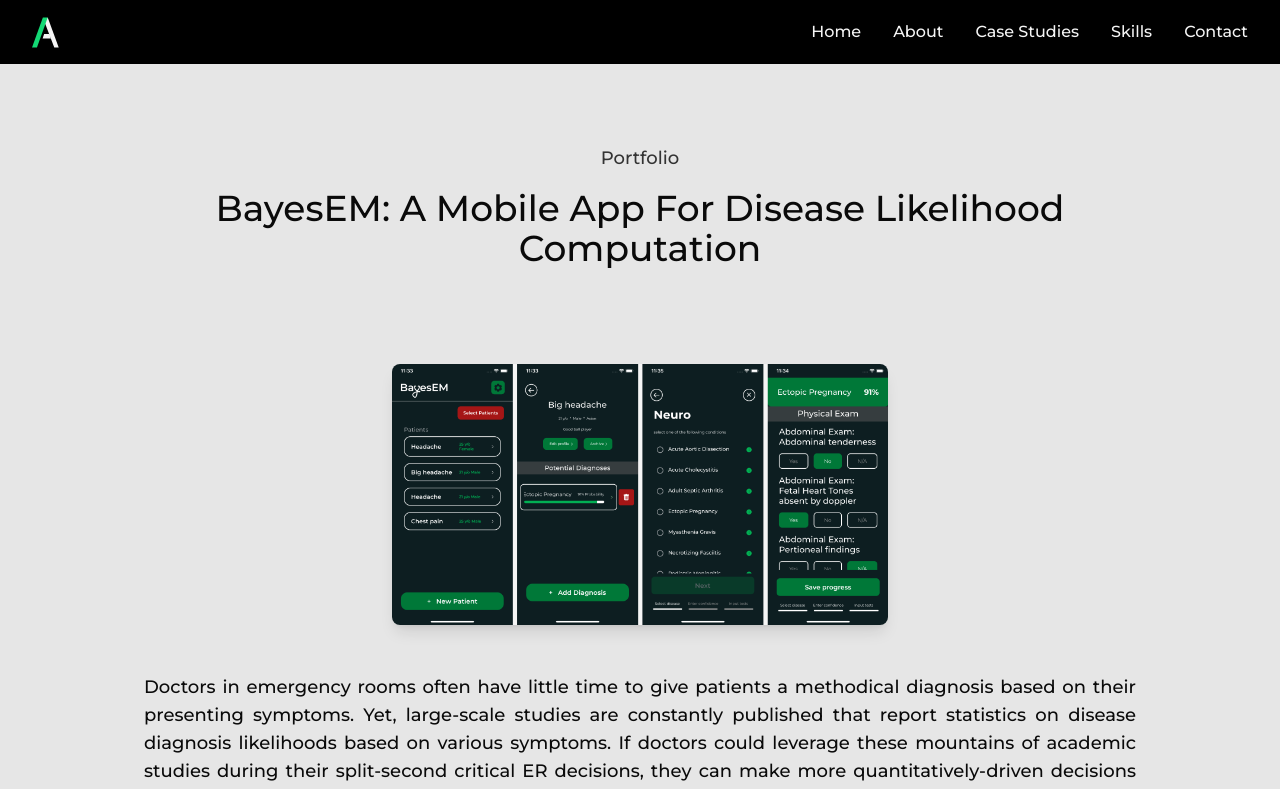
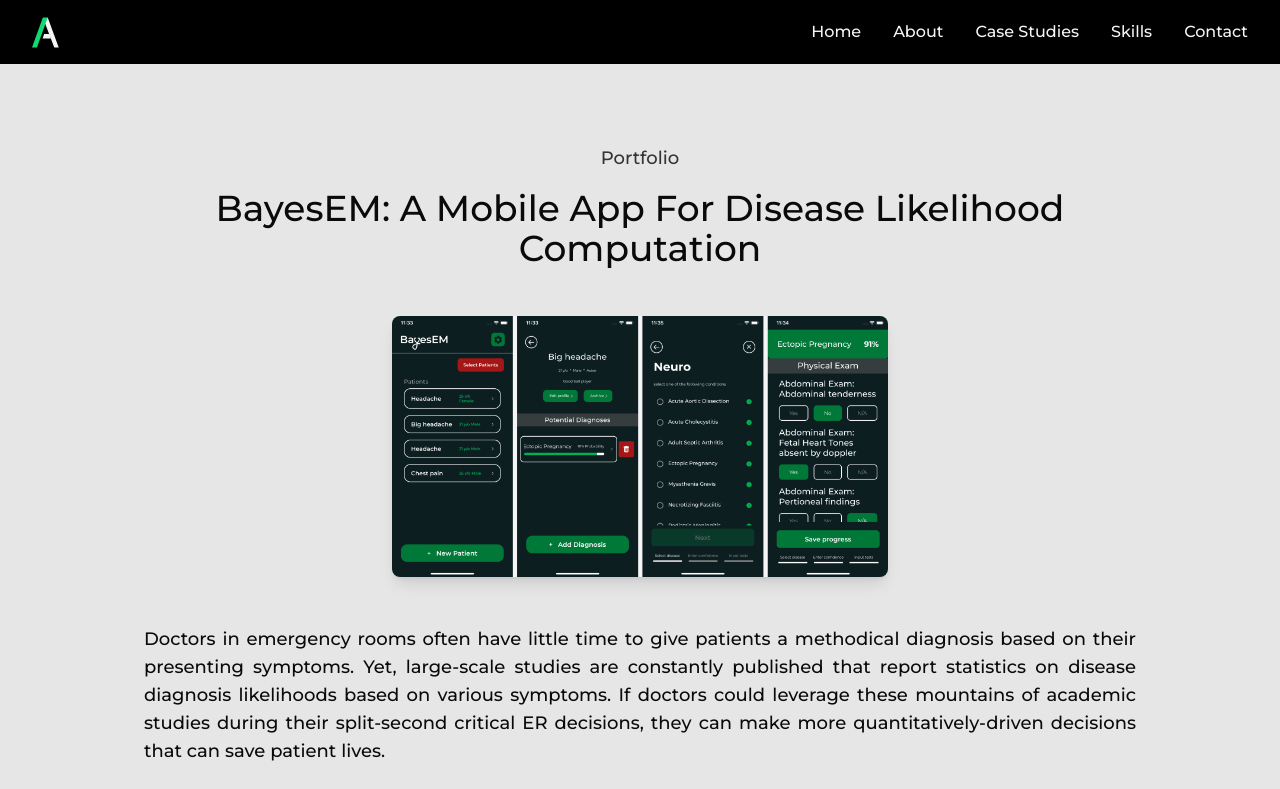
Before and after one commit to AlejandroALopez/portfolio, a React (Vite) app: page /projects/bayes-em in a window 1280 px wide. Shown: the top 789 px of the page. Built offline with nearby package versions, Linux system fonts and the light colour scheme.

Commit message:
style fixes

```diff
--- a/src/pages/Project.tsx
+++ b/src/pages/Project.tsx
@@ -21,7 +21,7 @@
     return (
         <div className="flex flex-col max-w-screen">
             <Header />
-            <section id="project-page" className="flex flex-col items-center min-h-screen bg-whiteBg gap-12">
+            <section id="project-page" className="flex flex-col items-center min-h-screen bg-whiteBg">
                 <div className="flex flex-col w-full gap-2 lg:gap-4 my-12 text-blackText px-4 sm:px-12 lg:px-48 pt-12 lg:pt-24">
                     <p className="font-medium text-lg text-grayText text-center">Portfolio</p>
                     <p className="font-medium text-3xl md:text-4xl text-center">{project.title}</p>
```
